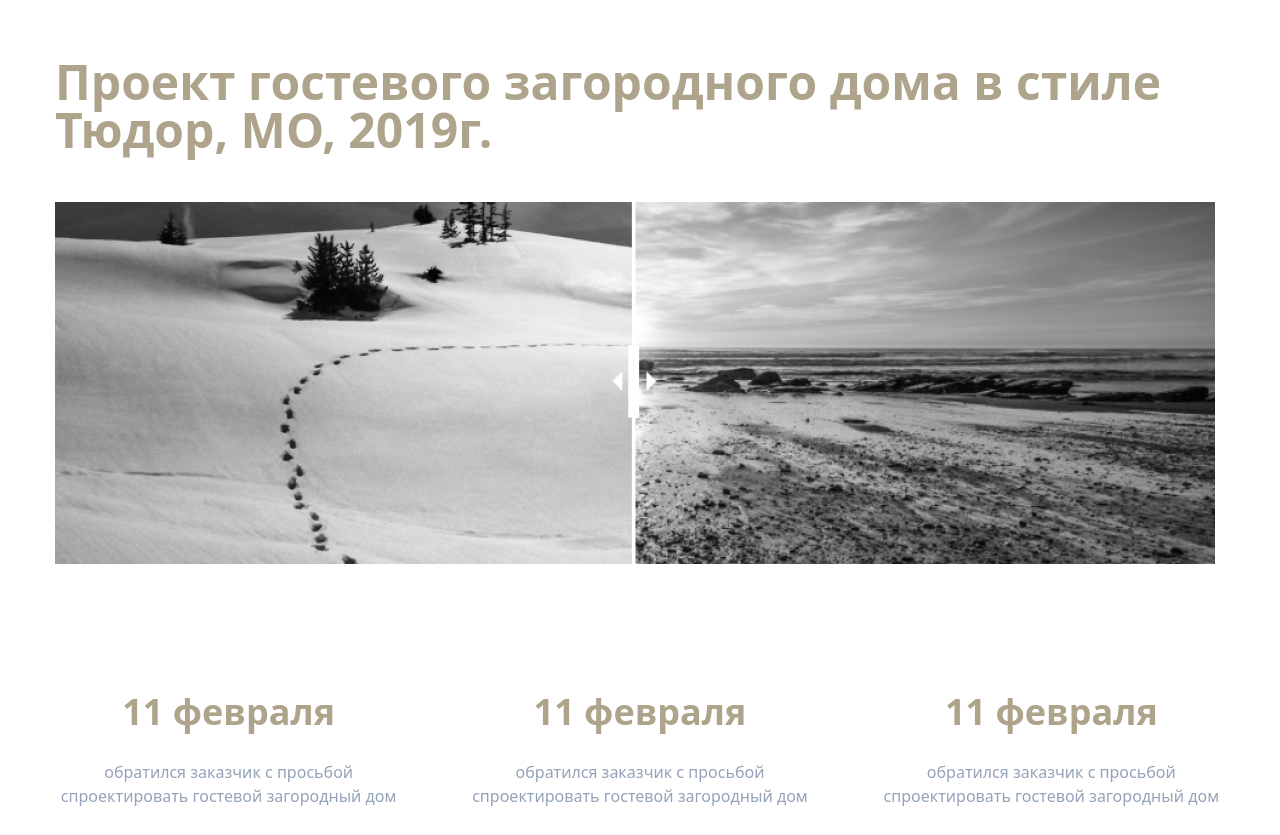
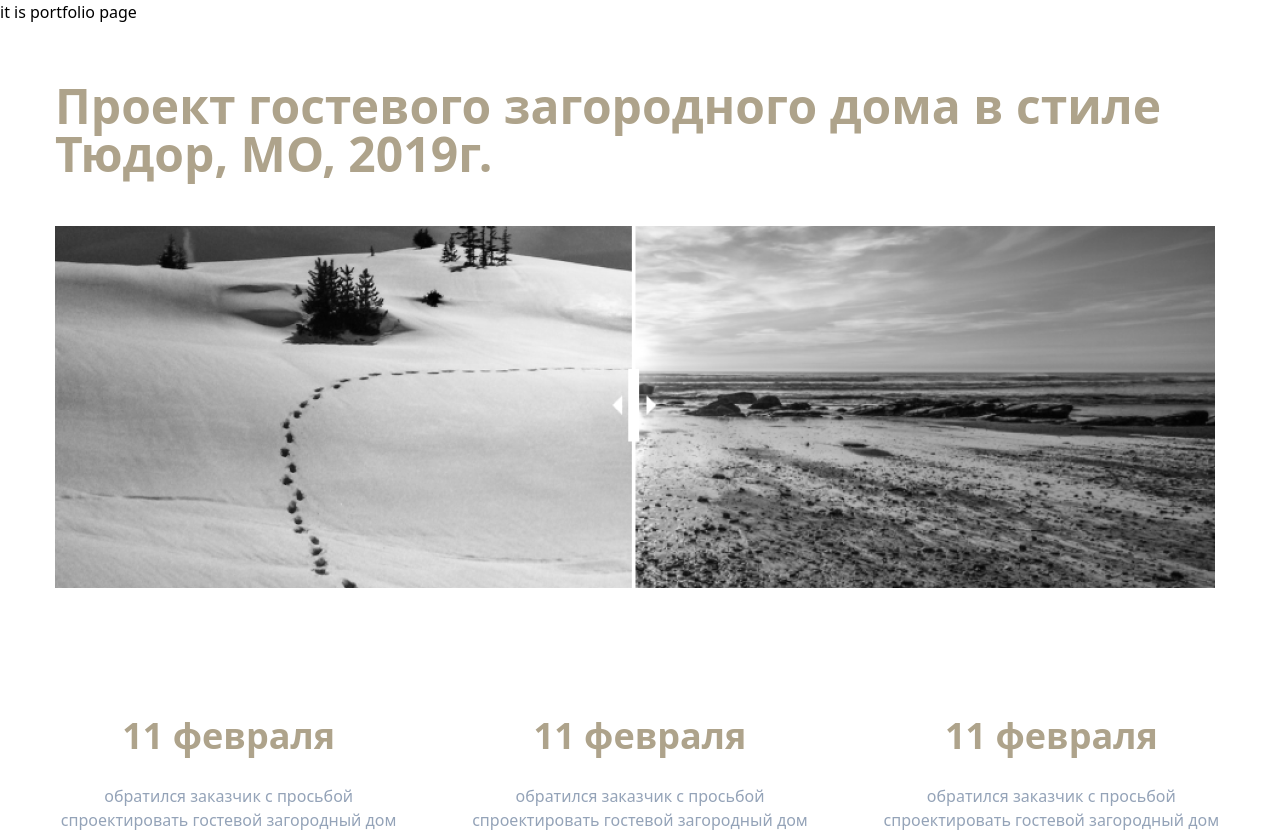
Before and after one commit to BunyodbekNasriddinov/layout, a website: page src/porfolio.html in a window 1280 px wide. Shown: the top 835 px of the page. Drawn offline with Linux system fonts and the light colour scheme.

Commit message:
Add link

```diff
--- a/src/porfolio.html
+++ b/src/porfolio.html
@@ -9,7 +9,7 @@
 </head>
 <body class="">
     <header>
-
+        <a href="./porfolio.html">it is portfolio page</a>
     </header>
     <main class="pt-12 pb-36 text-tcolor">
         <section class="container">
```
